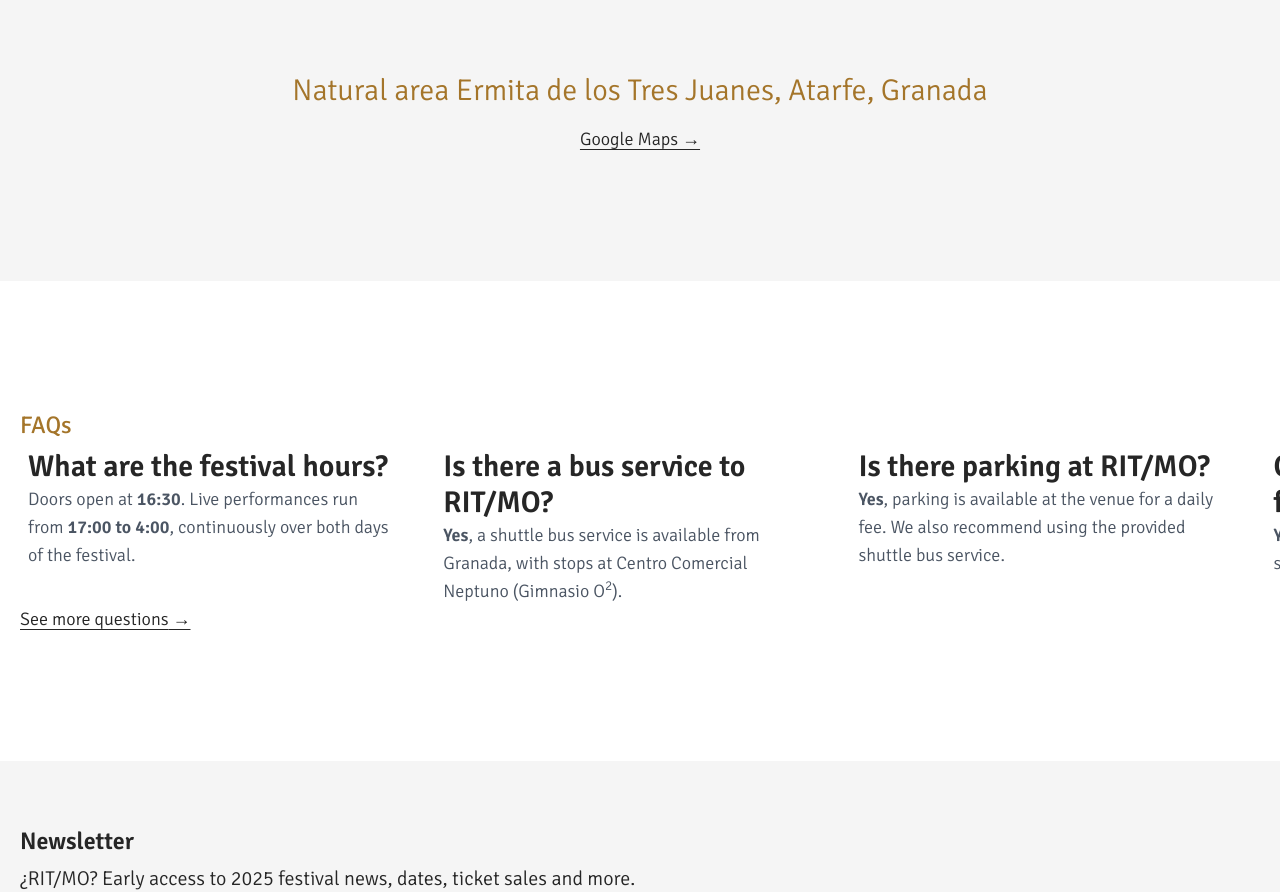
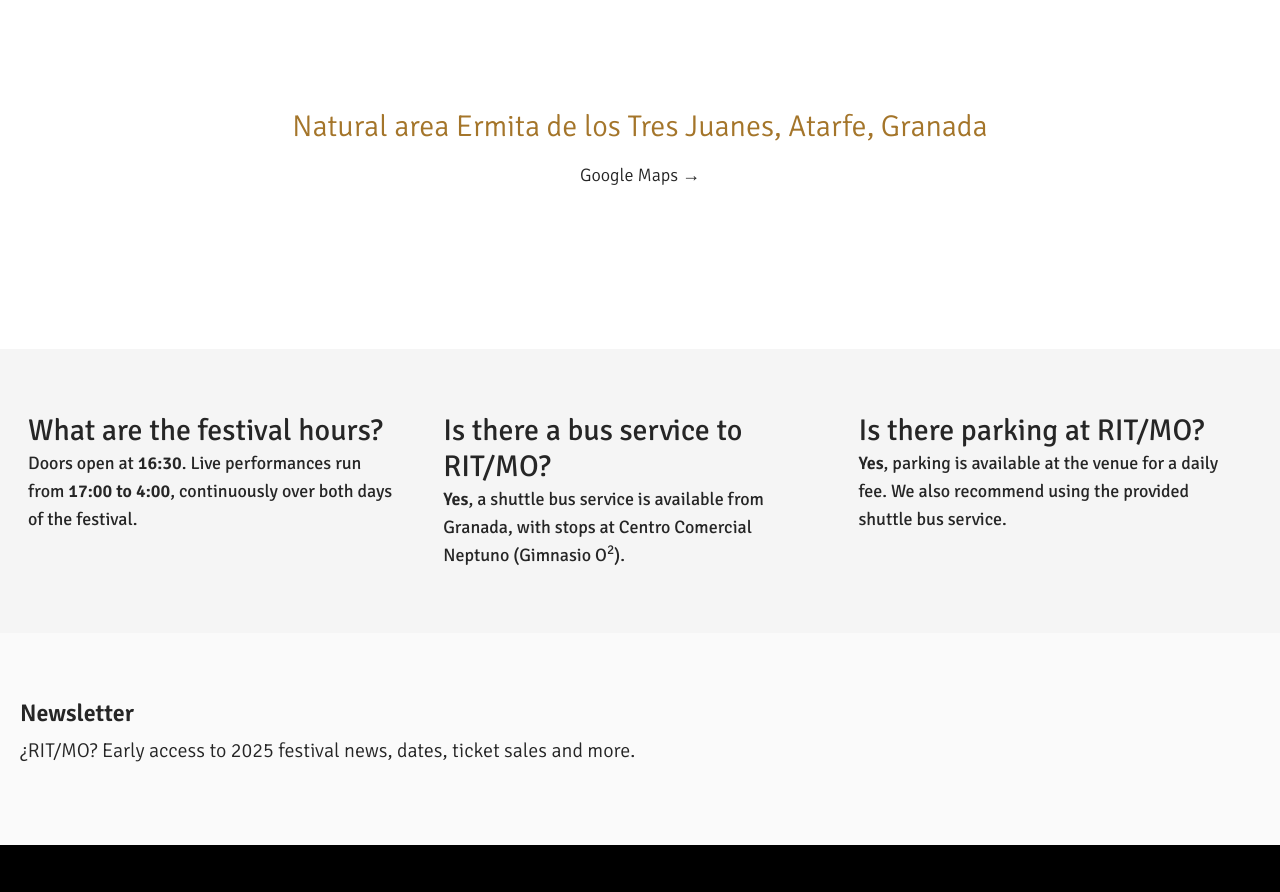
Before and after one commit to manumorante/ritmo2025, a Next.js app: page /en in a window 1280 px wide. Shown: the part 1900-2792 px from the top of the page. Built offline with nearby package versions, Linux system fonts and the light colour scheme.

Commit message:
feat: refine layout and styling across multiple pages, enhance FAQ component, and update Spanish localization

```diff
--- a/app/[lang]/airports/page.tsx
+++ b/app/[lang]/airports/page.tsx
@@ -9,9 +9,7 @@ export default async function AirportsPage({
 }) {
   const { t } = getDictionary(lang)
 
-  const optionTitleCx = cx(
-    "text-neutral-600 text-3xl lg:text-4xl font-light pt-0 mb-2"
-  )
+  const optionTitleCx = cx(" text-3xl lg:text-4xl font-light pt-0 mb-2")
   const boxTitleCx = cx("text-3xl  font-light pt-0 mb-2")
   const idCx = cx(
     "inline-block text-2xl leading-none  font-mono font-normal text-primary  border-2 rounded-lg px-1.5 py-1 mb-3"
--- a/app/[lang]/faqs/page.tsx
+++ b/app/[lang]/faqs/page.tsx
@@ -57,7 +57,6 @@ export default async function FaqsPage({
                       </Link>
 
                       <div
-                        className="font-light text-gray"
                         dangerouslySetInnerHTML={{
                           __html: section.items[key].a,
                         }}
--- a/app/[lang]/page.tsx
+++ b/app/[lang]/page.tsx
@@ -53,7 +53,7 @@ export default async function Home({
             <Photos />
           </div>
 
-          <div className="Section section bg-neutral-100">
+          <div className="Section py-20 lg:py-40 bg-white">
             <div className="container text-center">
               <div
                 className="text-3xl text-primary text-center mb-4"
@@ -61,6 +61,7 @@ export default async function Home({
               />
               <a
                 target="_blank"
+                className="no-underline"
                 href="https://www.google.com/maps?ll=37.236176,-3.687694&z=15&t=m&hl=es-ES&gl=US&mapclient=embed&cid=7038520705456199891"
               >
                 Google Maps →
@@ -68,39 +69,11 @@ export default async function Home({
             </div>
           </div>
 
-          {/* <PreviewSection
-            title={t("about.text")}
-            href={`/${lang}/about`}
-            more={t("about.more")}
-            className="bg-white"
-          />
+          <div className="Section py-16 bg-neutral-100">
+            <FeaturedFAQs d={d} t={t} lang={lang} />
+          </div>
 
-          <PreviewSection
-            title={t("accommodation.title")}
-            href={`/${lang}/accommodation`}
-            more={t("accommodation.more")}
-            html={t("accommodation.intro")}
-            className="bg-neutral-100"
-          />
-
-          <PreviewSection
-            title={t("airports.title")}
-            href={`/${lang}/airports`}
-            more={t("airports.more")}
-            html={t("airports.intro")}
-            className="bg-white"
-          /> */}
-
-          <PreviewSection
-            title={t("faqs.title")}
-            href={`/${lang}/faqs`}
-            more={t("faqs.more")}
-            className="bg-white"
-          >
-            <FeaturedFAQs d={d} lang={lang} />
-          </PreviewSection>
-
-          <div className="py-16 bg-neutral-100">
+          <div className="py-16 bg-neutral-50">
             <div className="container">
               <div className="flex flex-col lg:flex-row gap-4 lg:gap-12 lg:items-center justify-between">
                 <div>
--- a/components/BtnPrimary.tsx
+++ b/components/BtnPrimary.tsx
@@ -19,7 +19,7 @@ export default function BtnPrimary({
 
     // Text
     "justify-center",
-    "text-xl font-medium",
+    "text-2xl font-medium",
     "text-white",
     "whitespace-nowrap no-underline",
     "bg-black"
--- a/components/FAQs/FAQ.tsx
+++ b/components/FAQs/FAQ.tsx
@@ -4,27 +4,27 @@ export default function FAQ({
   q,
   a,
   href,
+  className,
 }: {
   q: string
-  a: string
+  a?: string
   href: string
+  className?: string
 }) {
   const boxCx = cx(
     "snap-proximity shrink-0",
     "w-[85%] sm:w-[45%] md:w-[35%] lg:w-[30%] xl:w-[24%] h-auto",
-    "font-normal"
+    "font-normal",
+    className
   )
 
   return (
     <div className={boxCx} key={q}>
-      <Link className="no-underline font-semibold text-3xl" href={href}>
+      <Link className="no-underline  text-3xl" href={href}>
         {q}
       </Link>
 
-      <div
-        className="text-gray font-light"
-        dangerouslySetInnerHTML={{ __html: a }}
-      />
+      {a && <div dangerouslySetInnerHTML={{ __html: a }} />}
     </div>
   )
 }
--- a/components/FAQs/FeaturedFAQs.tsx
+++ b/components/FAQs/FeaturedFAQs.tsx
@@ -1,7 +1,15 @@
 import cx from "clsx"
 import FAQ from "./FAQ"
 
-export default function FeaturedFAQs({ d, lang }: { d: any; lang: string }) {
+export default function FeaturedFAQs({
+  d,
+  t,
+  lang,
+}: {
+  d: any
+  t: any
+  lang: string
+}) {
   const secc = d.faqs.sections
   const faqs = [
     // Horarios
@@ -29,12 +37,12 @@ export default function FeaturedFAQs({ d, lang }: { d: any; lang: string }) {
     },
 
     // Entradas en taquilla
-    {
-      section: "tickets",
-      id: "puecom",
-      q: secc.tickets.items.puecom.q,
-      a: secc.tickets.items.puecom.a,
-    },
+    // {
+    //   section: "tickets",
+    //   id: "puecom",
+    //   q: secc.tickets.items.puecom.q,
+    //   a: secc.tickets.items.puecom.a,
+    // },
   ]
   const faqsCx = cx(
     "FAQs",
@@ -55,6 +63,11 @@ export default function FeaturedFAQs({ d, lang }: { d: any; lang: string }) {
             href={`/${lang}/faqs#${faq.section}-${faq.id}`}
           />
         ))}
+        <FAQ
+          q={`${t("generic.viewMore")} → `}
+          href={`/${lang}/faqs`}
+          className="flex items-center justify-center"
+        />
       </div>
     </div>
   )
--- a/components/Footer.tsx
+++ b/components/Footer.tsx
@@ -10,7 +10,7 @@ export default function Footer({ lang }: { lang?: any }) {
 
   return (
     <footer className="relative z-10  bg-black">
-      <div className=" w-full z-10 py-12  text-white">
+      <div className=" w-full z-10 py-12  ">
         <div className="container">
           <div className="w-full flex flex-col md:flex-row gap-12 justify-between items-center">
             {/* Colaboradores */}
@@ -75,11 +75,9 @@ export default function Footer({ lang }: { lang?: any }) {
             </div>
           </div>
 
-          <div className="mt-12 flex flex-col md:flex-row md:items-center gap-5">
-            <span className="text-white text-sm">© 2024 RITMO</span>
-
+          <div className="mt-12 flex md:items-center gap-5">
             <Link
-              className="text-white text-sm no-underline"
+              className="  no-underline"
               href={`/${lang}/privacy`}
               target="_blank"
             >
@@ -87,7 +85,7 @@ export default function Footer({ lang }: { lang?: any }) {
             </Link>
 
             <Link
-              className="text-white text-sm no-underline"
+              className="  no-underline"
               href={`/${lang}/legal`}
               target="_blank"
             >
@@ -96,7 +94,7 @@ export default function Footer({ lang }: { lang?: any }) {
 
             {/* RITMO 2024 */}
             <Link
-              className="text-white text-sm no-underline"
+              className="  no-underline"
               href="https://2024.ritmofestival.com"
               target="_blank"
             >
--- a/data/es.json
+++ b/data/es.json
@@ -3,10 +3,10 @@
     "home": "Inicio",
     "tickets": "Tickets",
     "buyTickets": "Comprar tickets",
-    "privacy": "Politica de privacidad",
-    "legal": "Aviso legal",
+    "privacy": "Privacidad",
+    "legal": "Legal",
     "viewMore": "Ver más",
-    "previousEdition": "Edición anterior (2024)"
+    "previousEdition": "Edición 2024"
   },
   "menu": [
     { "title": "Tickets", "href": "tickets" },
```
